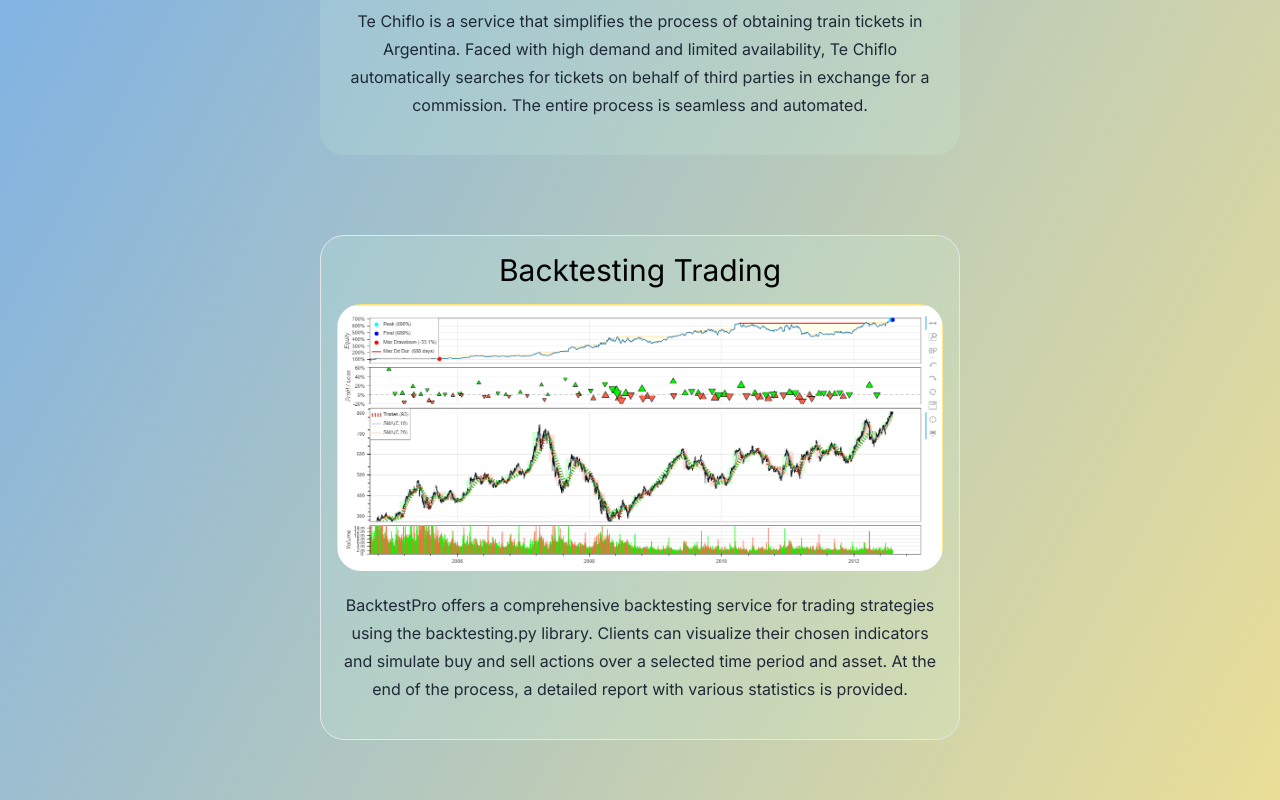
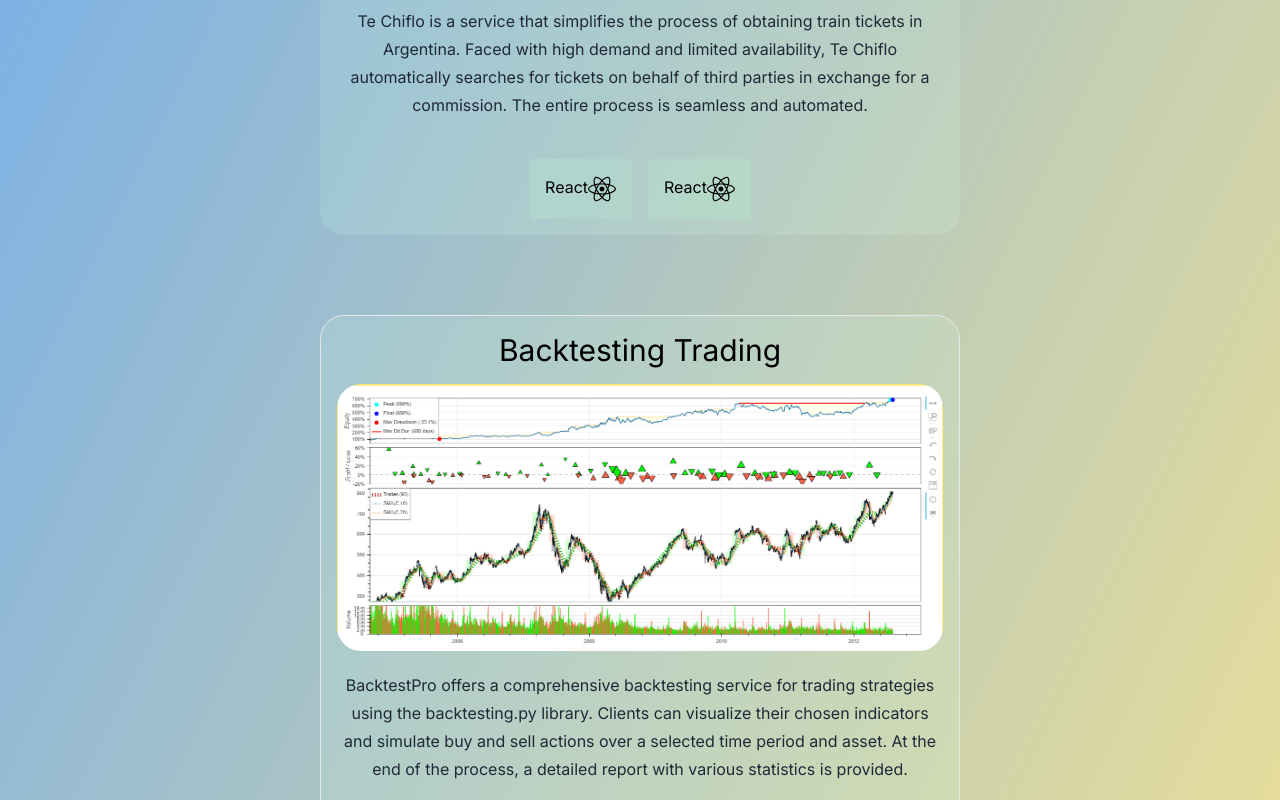
Before and after one commit to JoaquinFioriti/portfolio, a Next.js app: page / in a window 1280 px wide. Shown: the part 1020-1820 px from the top of the page. Built offline with nearby package versions, Linux system fonts and the light colour scheme.

Commit message:
feat: creating the stack component. We need that one in the future to iterate over the technologie array and make one StackBox per technoligie given

```diff
--- a/src/components/Container.tsx
+++ b/src/components/Container.tsx
@@ -18,17 +18,21 @@
         <div className={'my-10 w-full ' + className}>
         <p className=' text-5xl text-center'>Projects</p>
         <div className='flex flex-col mt-10 items-center gap-20'>
+
             <Project
-                className='p-4 w-1/2 flex flex-col items-center  rounded-3xl bg-emerald-100 bg-opacity-15  hover:animate-pulseScale cursor-pointer'
+                className='p-4 w-1/2 flex flex-col items-center  rounded-3xl bg-emerald-100 bg-opacity-15  hover:animate-pulseScale'
                 title='Te chiflo'
                 text='Te Chiflo is a service that simplifies the process of obtaining train tickets in Argentina. Faced with high demand and limited availability, Te Chiflo automatically searches for tickets on behalf of third parties in exchange for a commission. The entire process is seamless and automated.'
                 image=
-                    {<Image
+                    {
+                    <a href='https://techiflo.com/' target="_blank" rel="noopener noreferrer" className='flex justify-center'>
+                    <Image
                         alt='Te chiflo'
                         src={techifloIMG}
                         width="1000"
                         height="1000"
-                        className='rounded-3xl'/>
+                        className='rounded-3xl  cursor-pointer'/>
+                    </a>
                     }/>
             <Project
                 className='p-4 w-1/2 flex flex-col items-center border rounded-3xl bg-emerald-100 bg-opacity-15 hover:animate-pulseScale cursor-pointer'
--- a/src/components/Project.tsx
+++ b/src/components/Project.tsx
@@ -2,6 +2,10 @@
 
 import React, {FC, useState} from 'react'
 import { GoChevronDown } from "react-icons/go";
+import StackBox from './StackBox';
+import { FaReact } from "react-icons/fa";
+
+
 
 
 interface ProjectProps {
@@ -31,8 +35,22 @@
             <div className='flex flex-col items-center'>
                 {image}
                 <div className='flex flex-col justify-center items-center'>
-                <GoChevronDown onClick={handleButtonClick} className='lg:hidden mt-5 ' size={30}/>
+                <GoChevronDown onClick={handleButtonClick} className='lg:hidden mt-5 cursor-pointer' size={30}/>
                 <p className={`lg:flex ${isVisible? 'flex' : 'hidden'} text-center text-md py-5 leading-7 text-gray-800`}>{text}</p>
+                </div>
+                <div className='flex flex-row gap-4 flex-wrap'>
+                <StackBox
+                    label="React"
+                    icon={
+                        <FaReact className='size-7'/>
+                    }
+                    />
+                <StackBox
+                    label="React"
+                    icon={
+                        <FaReact className='size-7'/>
+                    }
+                    />
                 </div>
             </div>
         </div>
--- /dev/null
+++ b/src/components/StackBox.tsx
@@ -0,0 +1,19 @@
+import React, { FC } from "react";
+
+
+interface StackBoxProps {
+    label?: string;
+    icon?: JSX.Element;
+    className?: string;
+}
+
+const StackBox: FC<StackBoxProps> = ({ label, icon, className }) => {
+    return (
+        <div className={`flex flex-row  mt-5 p-4 bg-green-200 bg-opacity-20 rounded ${className}`}>
+            {label ? label : "ghola"}
+            {icon}
+        </div>
+    );
+};
+
+export default StackBox;
```
